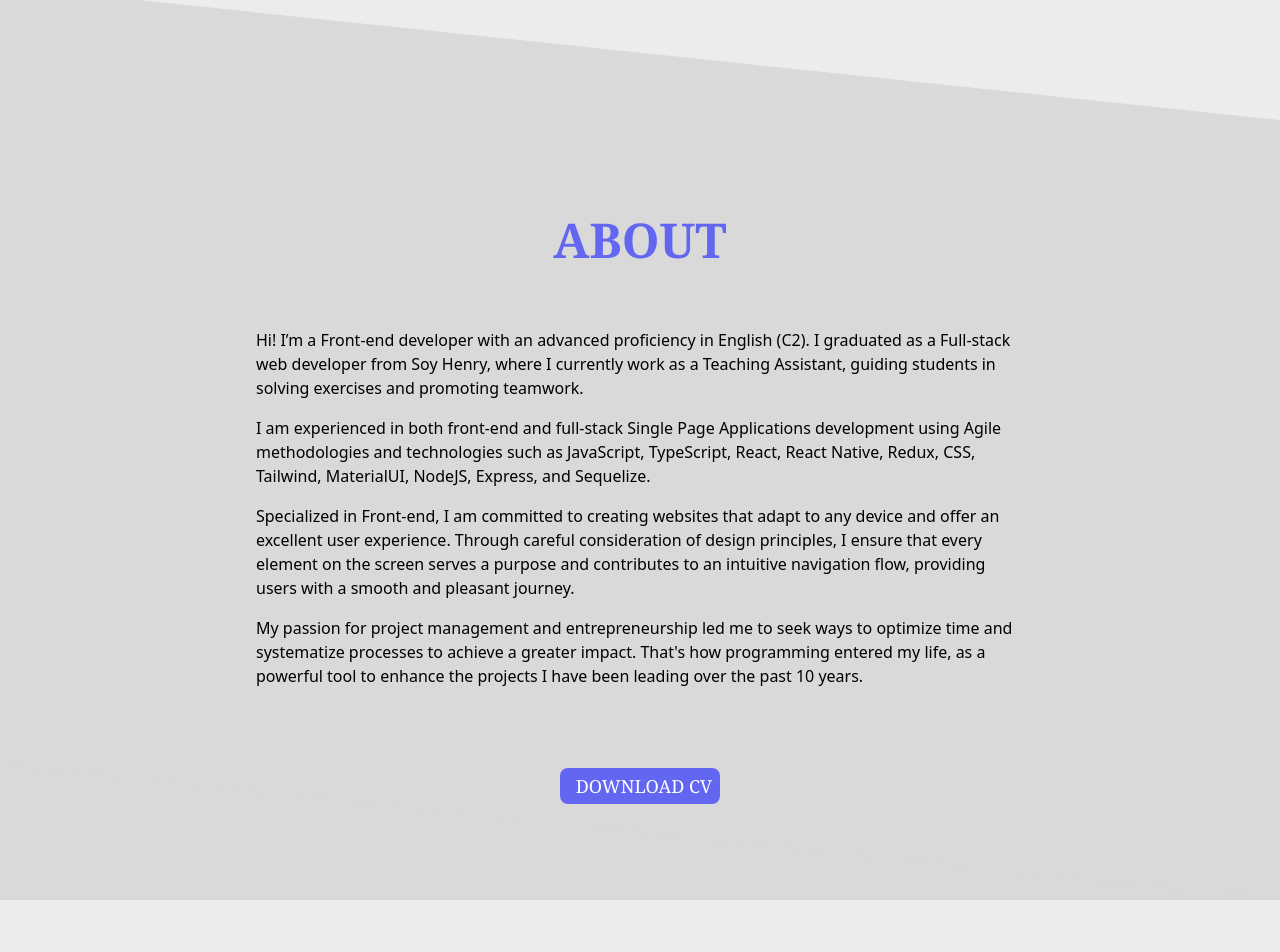
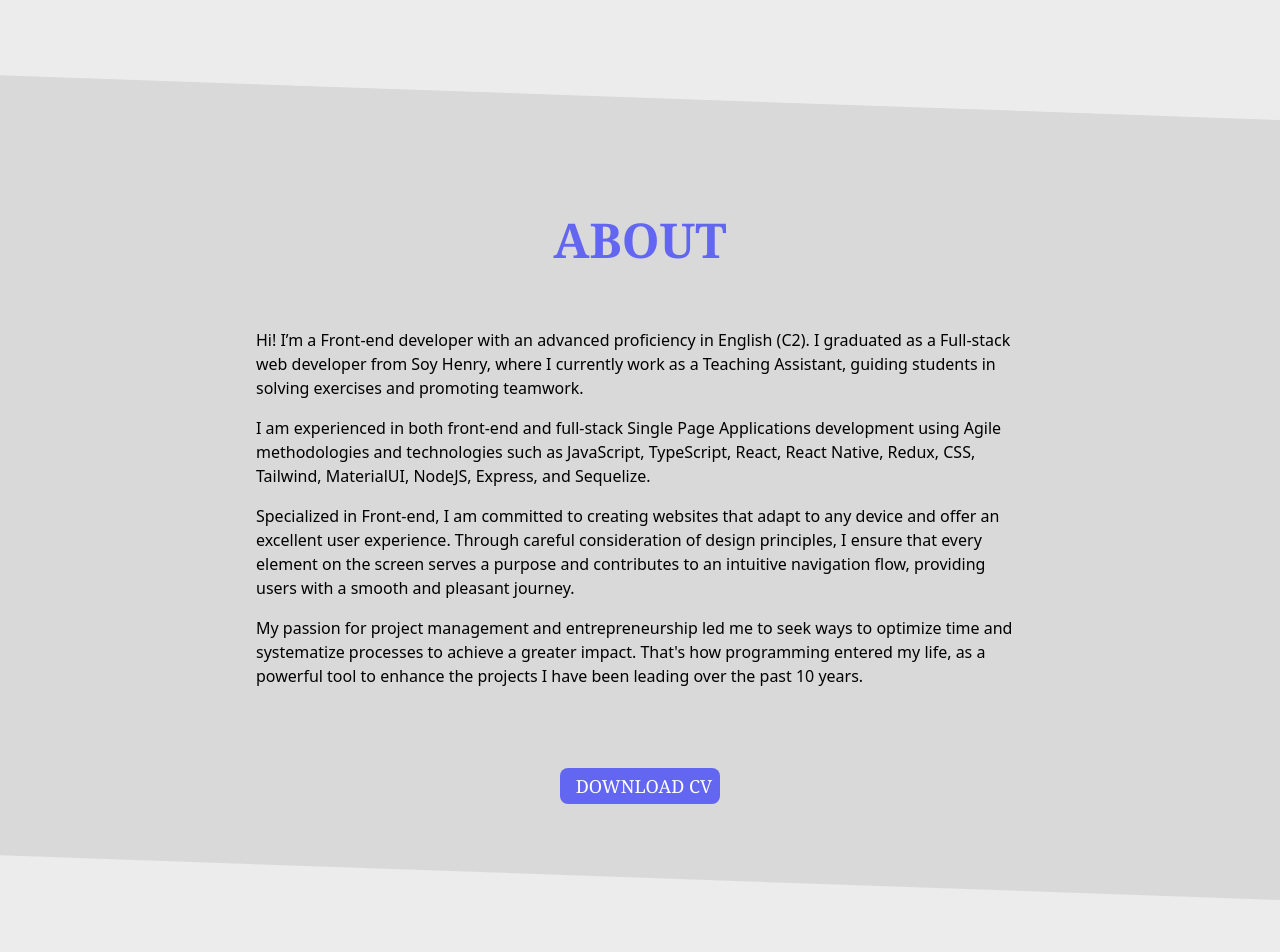
Before and after one commit to gastondvoskin/portfolio, a React (Vite) app in the folder client/: page / in a window 1280 px wide. Shown: the part 680-1632 px from the top of the page. Built offline with nearby package versions, Linux system fonts and the light colour scheme; no server answers.

Commit message:
Modularized SectionContainer and added skew

```diff
--- /dev/null
+++ b/client/src/components/SectionContainer.jsx
@@ -0,0 +1,15 @@
+const SectionContainer = ({ name, bgNumber, children }) => {
+  return (
+    <section
+      name={name}
+      className={`flex flex-col w-full items-center pt-24 pb-24 bg-mybg${bgNumber} dark:bg-mybg${bgNumber}d relative`}
+    >
+        <div className="absolute inset-0 w-full h-20">
+            <div className={`transform skew-y-2 origin-top-right h-full w-full bg-mybg${bgNumber} dark:bg-mybg${bgNumber}d`}></div>
+        </div>
+        {children}
+    </section>
+  )
+}
+
+export default SectionContainer
--- a/client/src/sections/About.jsx
+++ b/client/src/sections/About.jsx
@@ -1,17 +1,11 @@
 import { dataDvoskinAbout } from "../data/dataDvoskin/dataAbout";
 import cvDvoskin from "../assets/CV/Gastón_Dvoskin_Front-end_Developer.pdf";
 import Button from "../components/Button";
+import SectionContainer from "../components/SectionContainer";
 
 const About = () => {
   return (
-    <section
-      name="about"
-      className="flex flex-col w-full items-center pt-24 pb-24 bg-mybg2 dark:bg-mybg2d relative"
-    >
-      <div className="absolute inset-0 w-full h-full">
-        <div className="bg-mybg2 transform skew-y-6 origin-top-right h-full w-full dark:bg-mybg2d"></div>
-      </div>
-
+    <SectionContainer name="about" bgNumber={2}>
       <div className="flex flex-col w-3/5 items-center z-10">
         <h1 className="mb-16 text-3xl font-bold text-myacc dark:text-myaccd md:text-5xl">
           ABOUT
@@ -31,7 +25,8 @@ const About = () => {
           <Button text="DOWNLOAD CV" type="button" icon="" />
         </a>
       </div>
-    </section>
+    </SectionContainer>
+
   );
 };
 
--- a/client/src/sections/Contact.jsx
+++ b/client/src/sections/Contact.jsx
@@ -1,15 +1,14 @@
 import Form from "../components/Form";
 import ContactIcons from "../components/ContactIcons";
+import SectionContainer from "../components/SectionContainer";
 
 const Contact = () => {
   const TEXT =
     "Let's get in touch! I would love to hear from you. Whether you have a  question, feedback, or just want to say hello, feel free to contact me and I'll get back to you as soon as possible. Your message is important to me, and I'm excited to connect with you!";
 
   return (
-    <section
-      name="contact"
-      className="flex flex-col w-full items-center pt-24 pb-24 bg-mybg1 dark:bg-mybg1d"
-    >
+
+    <SectionContainer name="contact" bgNumber={1}>
       <div className="flex flex-col items-center w-4/5 ">
         <h1 className="mb-16 text-3xl font-bold text-myacc dark:text-myaccd md:text-5xl">
           CONTACT
@@ -18,7 +17,7 @@ const Contact = () => {
         <Form />
         <ContactIcons />
       </div>
-    </section>
+    </SectionContainer>
   );
 };
 
--- a/client/src/sections/Projects.jsx
+++ b/client/src/sections/Projects.jsx
@@ -3,6 +3,7 @@ import ProjectDetailModal from "../components/ProjectDetailModal";
 import { useState } from "react";
 import Anchor from "../components/Anchor";
 import Button from "../components/Button";
+import SectionContainer from "../components/SectionContainer";
 
 const Projects = () => {
   const [selectedProject, setSelectedProject] = useState(null);
@@ -18,10 +19,7 @@ const Projects = () => {
   };
 
   return (
-    <section
-      name="projects"
-      className="flex flex-col w-full items-center pt-24 pb-24 bg-mybg1 dark:bg-mybg1d"
-    >
+    <SectionContainer name="projects" bgNumber={1}>
       <div className="flex flex-col w-4/5 items-center">
         <h1 className="mb-16 text-3xl font-bold text-myacc dark:text-myaccd md:text-5xl">PROJECTS</h1>
         <div className="flex flex-col">
@@ -59,8 +57,8 @@ const Projects = () => {
         </div>
       </div>
 
+    </SectionContainer>
 
-    </section>
   );
 };
 
--- a/client/src/sections/TechnologiesContainer.jsx
+++ b/client/src/sections/TechnologiesContainer.jsx
@@ -1,5 +1,6 @@
 import dataDvoskinTechnologies from "../data/dataDvoskin/dataTechnologies";
 import TechnologiesArticle from "../components/TechnologiesArticle";
+import SectionContainer from "../components/SectionContainer";
 
 const TechnologiesContainer = () => {
 
@@ -11,22 +12,17 @@ const TechnologiesContainer = () => {
   ];
 
   return (
-    <section
-      className="flex flex-col w-full items-center pt-24 pb-24 bg-mybg2 dark:bg-mybg2d"
-      name="technologies"
-    >
+    <SectionContainer name="technologies" bgNumber={2}>
       <div className="flex flex-col w-4/5 items-center">
-
         <h1 className="mb-16 text-3xl font-bold text-myacc dark:text-myaccd md:text-5xl">
           TECHNOLOGIES
         </h1>
-
         {technologies.map((element, index) => {
           return <TechnologiesArticle key={index} label={element.label} technologiesArray={element.technologiesArray} />;
         })}
+      </div>
+    </SectionContainer>
 
-      </div>
-    </section>
   );
 };
 
```
